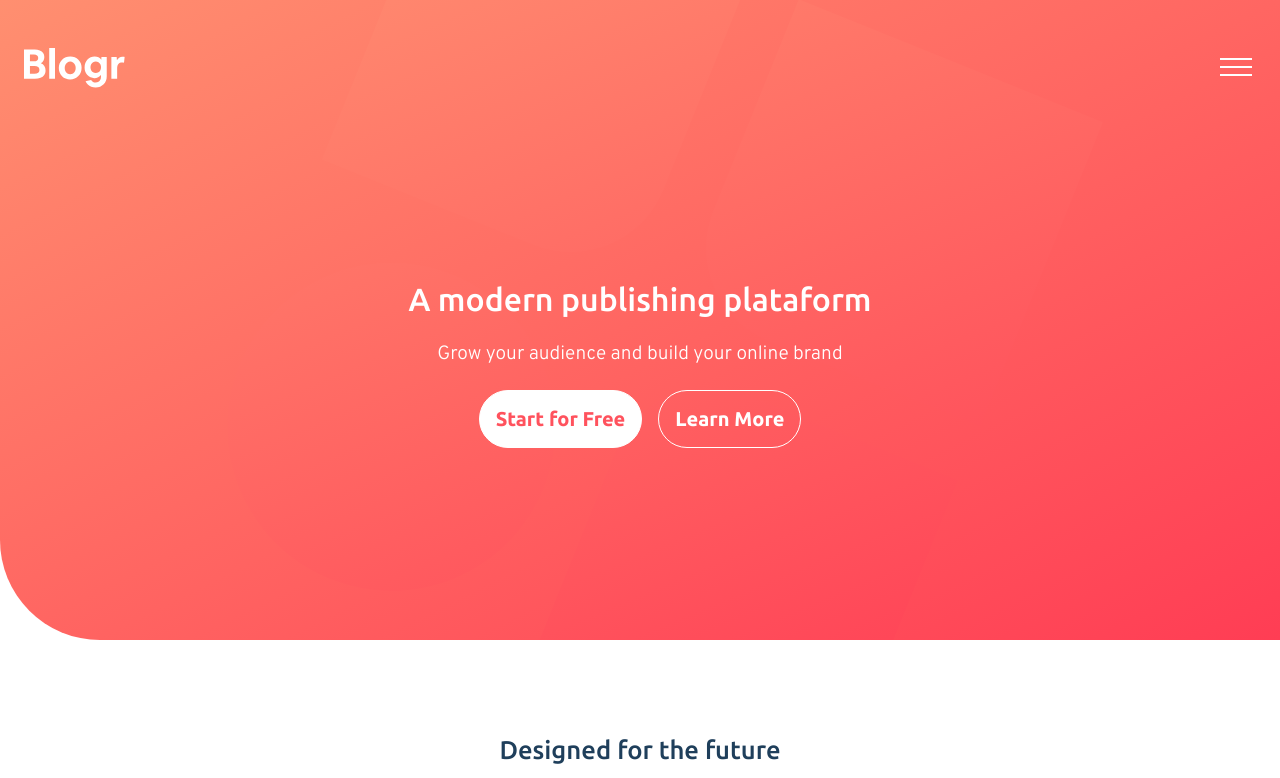
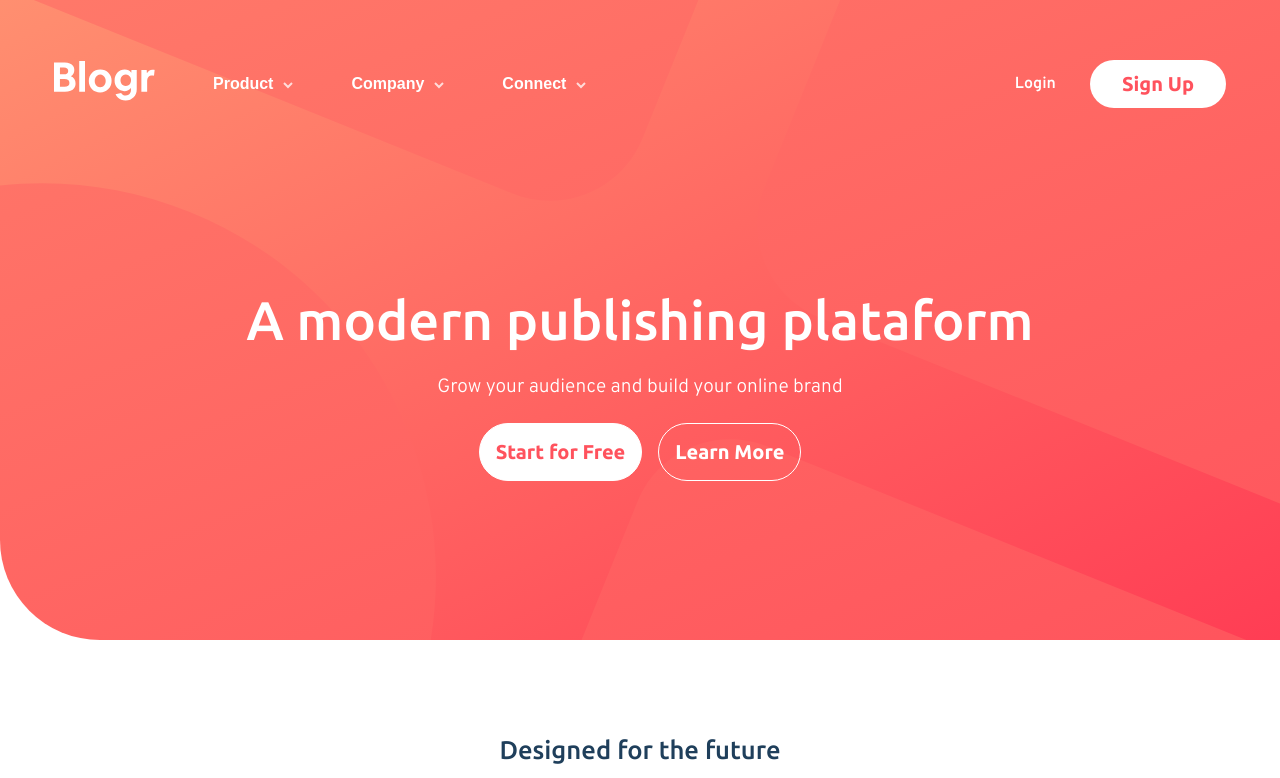
Before and after one commit to Fel1324/blogr-challenge, a website built with Parcel: page src/index.html in a window 1280 px wide. Shown: the top 778 px of the page. Built offline with nearby package versions, Linux system fonts and the light colour scheme.

Commit message:
update desktop part

```diff
--- a/src/css/global.css
+++ b/src/css/global.css
@@ -58,7 +58,10 @@ a{
 }
 
 .wrapper{
-    padding: 16px 16px 0px;
+    width: 95%;
+    margin-inline: auto;
+    text-align: center;
+    max-width: 1440px;
 }
 
 .title{
--- a/src/css/main.css
+++ b/src/css/main.css
@@ -50,7 +50,6 @@
 
 .header__link{
     font-family: var(--title-font);
-    text-decoration: none;
     font-size: 1.25rem;
     font-weight: 700;
     padding: 16px;
@@ -169,11 +168,6 @@ hr{
     font-weight: 700;
     font-size: 1.2rem;
     margin-top: 24px;
-    transition: filter 250ms;
-}
-
-.menu-lateral__sign-up:hover{
-    filter: saturate(1.8);
 }
 
 .navbar__third-list{
@@ -226,6 +220,14 @@ hr{
     display: flex;
     flex-direction: column;
     align-items: center;
+}
+
+.introduction > *{
+    margin-bottom: 32px;
+}
+
+.introduction article:last-child{
+    margin-bottom: 0;
 }
 
 .introduction__title{
@@ -343,3 +345,66 @@ hr{
     background-color: var(--light-red);
 }
 /* END FOOTER */
+
+/* START MEDIAS QUERYS */
+@media screen and (min-width: 1024px) {
+    .header{
+        background: url("../assets/images/bg-pattern-intro-desktop.svg") no-repeat center center,
+        linear-gradient(to right bottom, var(--gradient-light-red), var(--gradient-red));
+    }
+
+    .header__navbar--mobile, .menu-lateral{
+        display: none;
+    }
+
+    .header__navbar--desktop{
+        display: flex;
+        align-items: center;
+        justify-content: space-between;
+        padding: 60px 54px 0px;
+        max-width: 1440px;
+        margin-inline: auto;
+    }
+
+    .navbar-desktop__lista{
+        list-style: none;
+        display: flex;
+        align-items: center;
+        column-gap: 34px;
+    }
+
+    .navbar-desktop__lista img{
+        margin-right: 24px;
+    }
+
+    .navbar-desktop__button{
+        color: var(--white);
+        font-weight: 600;
+        display: flex;
+        align-items: center;
+        gap: 10px;
+        font-size: 1rem;
+    }
+
+    .navbar-desktop__link{
+        color: var(--white);
+        font-weight: 700;
+        font-size: 1rem;
+    }
+
+    .navbar-desktop__sign-up{
+        display: inline-block;
+        color: var(--light-red);
+        font-family: var(--title-font);
+        background: var(--white);
+        padding-block: .75rem;
+        padding-inline: 2rem;
+        border-radius: 50px;
+        font-size: 1.25rem;
+        font-weight: 700;
+    }
+
+    .header__title {
+        font-size: 3.4rem;
+    }
+}
--- a/src/index.html
+++ b/src/index.html
@@ -24,7 +24,42 @@
             </nav>
 
             <nav class="header__navbar--desktop">
+                <ul class="navbar-desktop__lista">
+                    <li>
+                        <img src="./assets/images/logo.svg" alt="Logo Blogr">
+                    </li>
 
+                    <li class="navbar-desktop__item">
+                        <button class="navbar-desktop__button">
+                            Product
+                            <span><img src="assets/images/icon-arrow-light.svg" alt=""></span>
+                        </button>
+                    </li>
+
+                    <li class="navbar-desktop__item">
+                        <button class="navbar-desktop__button">
+                            Company
+                            <span><img src="assets/images/icon-arrow-light.svg" alt=""></span>
+                        </button>
+                    </li>
+
+                    <li class="navbar-desktop__item">
+                        <button class="navbar-desktop__button" aria-label="Open Connect">
+                            Connect
+                            <span><img src="assets/images/icon-arrow-light.svg" alt=""></span>
+                        </button>
+                    </li>
+                </ul>
+
+                <ul class="navbar-desktop__lista">
+                    <li class="navbar-desktop__item">
+                        <a class="navbar-desktop__link" href="#!">Login</a>
+                    </li>
+
+                    <li class="navbar-desktop__item">
+                        <a class="navbar-desktop__sign-up" href="#!">Sign Up</a>
+                    </li>
+                </ul>
             </nav>
 
             <div class="header__content">
@@ -53,21 +88,21 @@
                 <nav class="menu-lateral__navbar">
                     <ul class="menu-lateral__lista">
                         <li class="menu-lateral__item">
-                            <button class="menu-lateral__button" aria-label="Open products">
+                            <button class="menu-lateral__button">
                                 Product
                                 <span><img src="assets/images/icon-arrow-dark.svg" alt=""></span>
                             </button>
                         </li>
 
                         <li class="menu-lateral__item">
-                            <button class="menu-lateral__button" aria-label="Open products">
+                            <button class="menu-lateral__button">
                                 Company
                                 <span><img src="assets/images/icon-arrow-dark.svg" alt=""></span>
                             </button>
                         </li>
 
                         <li class="menu-lateral__item">
-                            <button onclick="openThirdList()" class="menu-lateral__button" aria-label="Open products">
+                            <button onclick="openThirdList()" class="menu-lateral__button" aria-label="Open Connect">
                                 Connect
                                 <span class="menu-lateral__arrow"><img src="assets/images/icon-arrow-dark.svg" alt=""></span>
                             </button>
```
